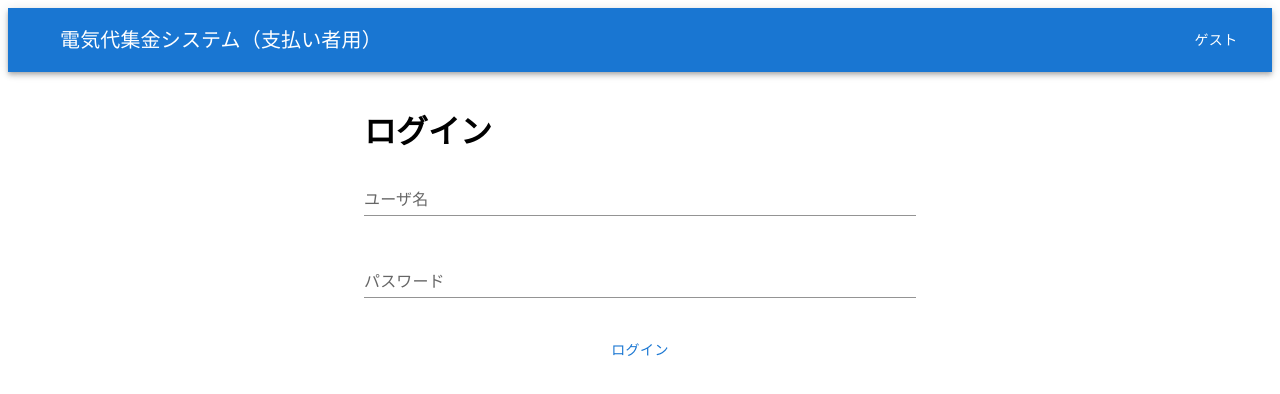
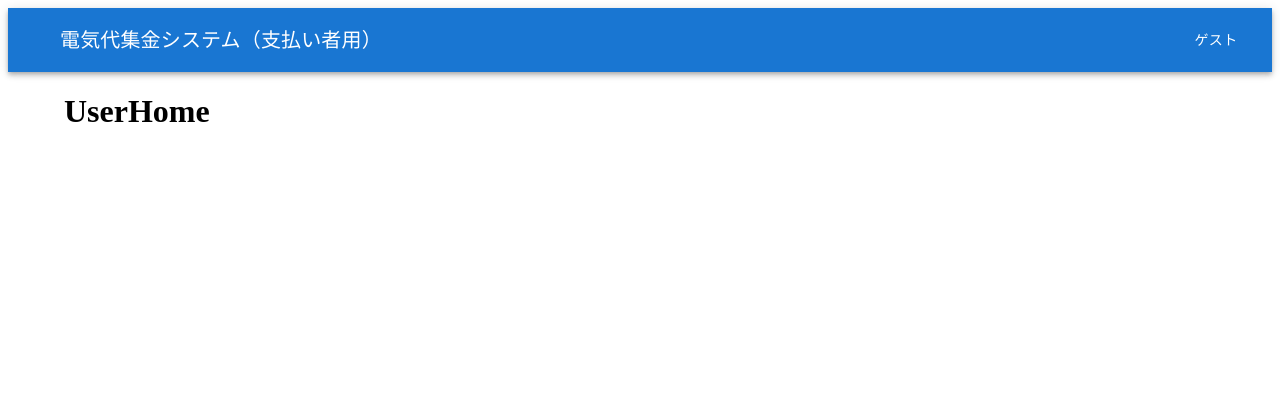
Before and after one commit to KHashimoto3/ApartmentBillingPortal, a React (Create React App) app in the folder front/: page / in a window 1280 px wide. Shown: the top 394 px of the page. Built offline with nearby package versions, Linux system fonts and the light colour scheme.

Commit message:
ログイン時とログイン前の2つの状態の画面を作った。

```diff
--- a/front/src/App.tsx
+++ b/front/src/App.tsx
@@ -1,15 +1,15 @@
 import React from 'react';
 import { Routes, Route } from 'react-router-dom';
 
-import {UserHome} from './components/UserHome';
-import {ManageHome} from './components/ManageHome';
+import {User} from './components/User';
+import {Manage} from './components/Manage';
 
 function App() {
   return (
     <div className="App">
       <Routes>
-        <Route path="/" element={<UserHome />} />
-        <Route path="/manage" element={<ManageHome />} />
+        <Route path="/" element={<User />} />
+        <Route path="/manage" element={<Manage />} />
       </Routes>
     </div>
   );
--- a/front/src/components/ManageHome.tsx
+++ b/front/src/components/Manage.tsx
@@ -1,4 +1,4 @@
-export const ManageHome = () => {
+export const Manage = () => {
     return (
         <div>
             <h1>Manage Home</h1>
--- a/front/src/components/UserHome.tsx
+++ b/front/src/components/User.tsx
@@ -1,3 +1,5 @@
+import { useState } from 'react';
+
 import AppBar from '@mui/material/AppBar';
 import Toolbar from '@mui/material/Toolbar';
 import Typography from '@mui/material/Typography';
@@ -5,8 +7,10 @@ import IconButton from '@mui/material/IconButton';
 import Button from '@mui/material/Button';
 
 import { LoginForm } from './LoginForm';
+import { UserHome } from './user/UserHome';
 
-export const UserHome = () => {
+export const User = () => {
+    const [loginStatus, setLoginStatus] = useState<Boolean>(true);
 
     return (
         <div>
@@ -26,9 +30,8 @@ export const UserHome = () => {
                     <Button color="inherit">ゲスト</Button>
                 </Toolbar>
             </AppBar>
-            <div className='LoginFormArea'>
-                <LoginForm />
-            </div>
+            { /*ログイン状態に応じて表示を切り替える*/ }
+            {loginStatus? <UserHome /> : <LoginForm />}
         </div>
     );
 }
--- /dev/null
+++ b/front/src/components/user/UserHome.tsx
@@ -0,0 +1,11 @@
+import Container from '@mui/material/Container';
+
+export const UserHome = () => {
+    return (
+        <div>
+            <Container maxWidth="lg">
+                <h1>UserHome</h1>
+            </Container>
+        </div>
+    );
+}
```
